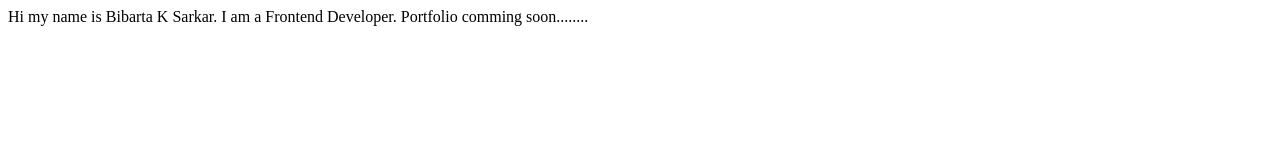
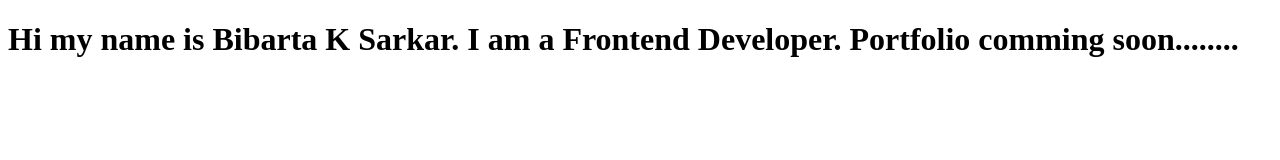
Before and after one commit to bibartaks/portfolio, a plain HTML site: page index.html in a window 1280 px wide. Drawn offline with Linux system fonts and the light colour scheme.

Commit message:
Updated the content properly

```diff
--- a/index.html
+++ b/index.html
@@ -7,7 +7,9 @@
     <title>Bibarta K Sarkar</title>
   </head>
   <body>
-    Hi my name is Bibarta K Sarkar. I am a Frontend Developer. Portfolio comming
-    soon........
+    <h1>
+      Hi my name is Bibarta K Sarkar. I am a Frontend Developer. Portfolio
+      comming soon........
+    </h1>
   </body>
 </html>
```
